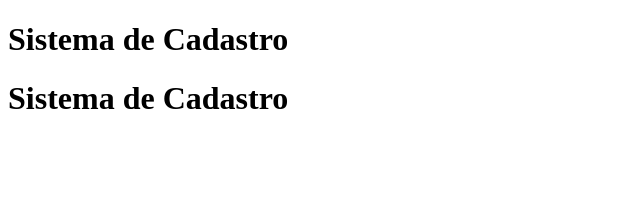
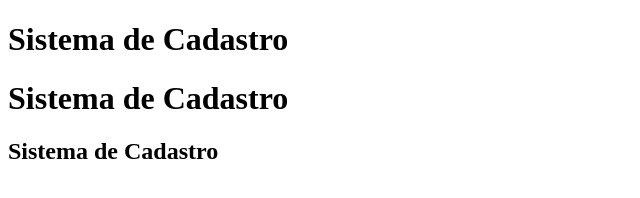
Before and after one commit to professorsch/aprendgit, a plain HTML site: page index.html in a window 1280 px wide. Shown: the whole page, without its empty margins (0-640 px from the left). Drawn offline with Linux system fonts and the light colour scheme.

Commit message:
commitando

```diff
--- a/index.html
+++ b/index.html
@@ -9,6 +9,7 @@
 <body>
     <h1>Sistema de Cadastro</h1>
     <h1>Sistema de Cadastro</h1>
+    <h2>Sistema de Cadastro</h2>
     <script src="app.js"> </script>
 </body>
 </html>
```
